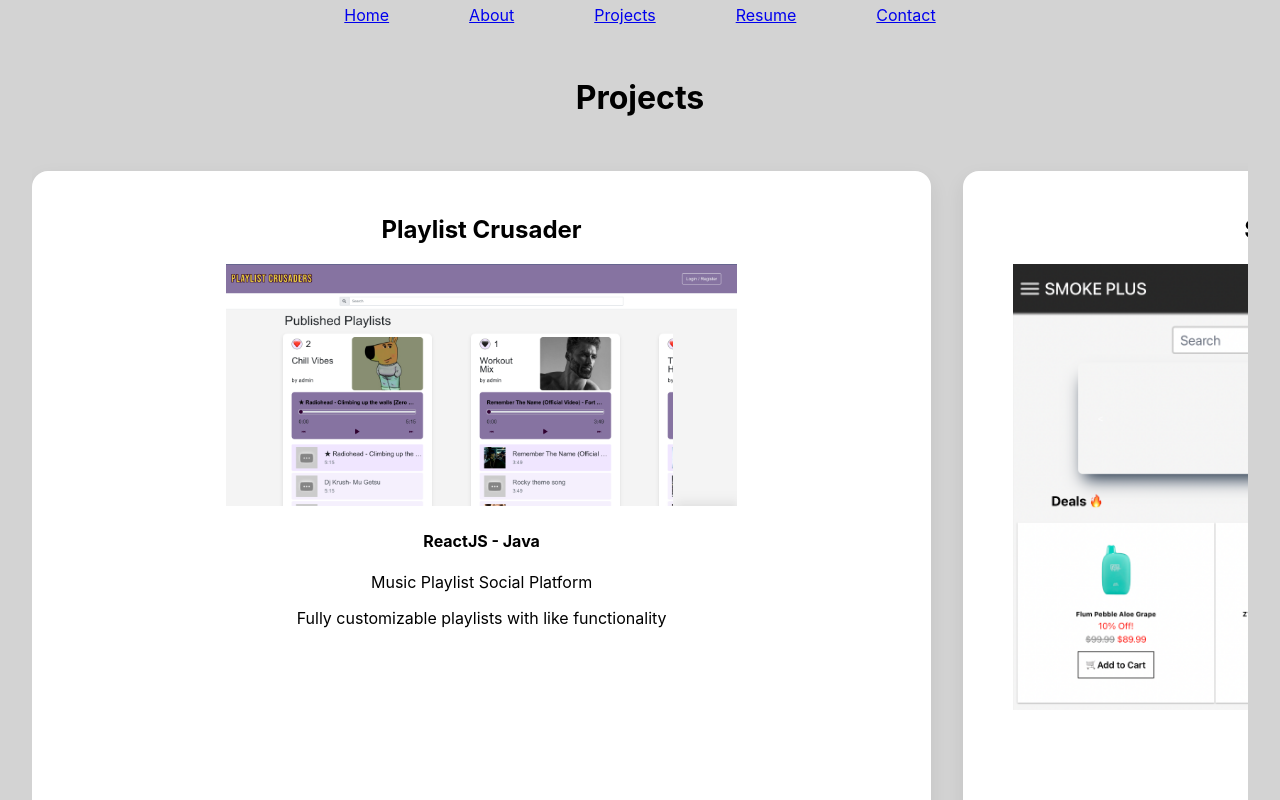
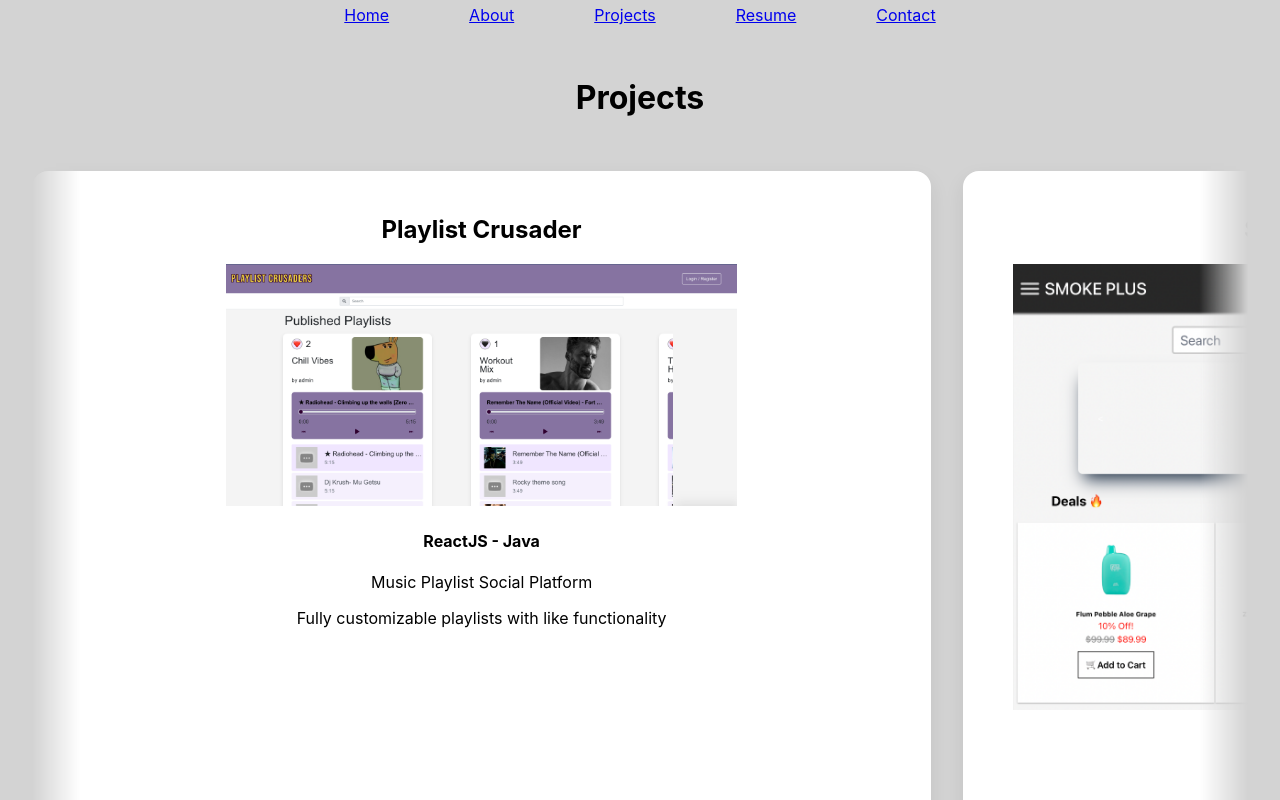
Before and after one commit to lzklein/portfolio, a React (Create React App) app in the folder client/: page /projects in a window 1280 px wide. Shown: the top 800 px of the page. Built offline with nearby package versions, Linux system fonts and the light colour scheme.

Commit message:
project carousel edge fadout

```diff
--- a/client/src/style/Project.css
+++ b/client/src/style/Project.css
@@ -8,13 +8,23 @@
   overflow-x: auto;
   padding: 2rem 0;
   scroll-snap-type: x mandatory;
+  scroll-padding: 0 50%;
 
-  /* center-mode behavior */
-  justify-content: flex-start;
-  scroll-padding-left: 50%;
-  scroll-padding-right: 50%;
+  -webkit-mask-image: linear-gradient(
+    to right,
+    transparent 0%,
+    black 4%,
+    black 96%,
+    transparent 100%
+  );
+  mask-image: linear-gradient(
+    to right,
+    transparent 0%,
+    black 4%,
+    black 96%,
+    transparent 100%
+  );
 }
-
 
 .projects-carousel::-webkit-scrollbar {
   height: 8px;
```
